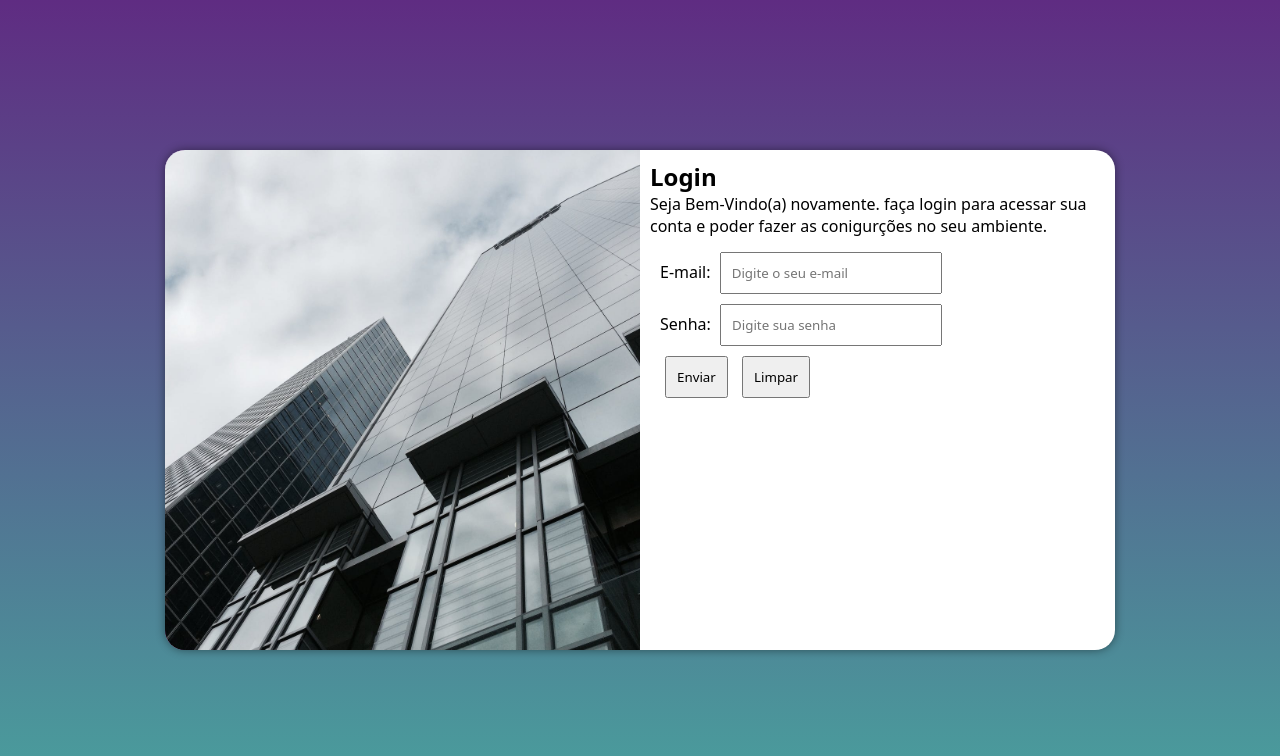
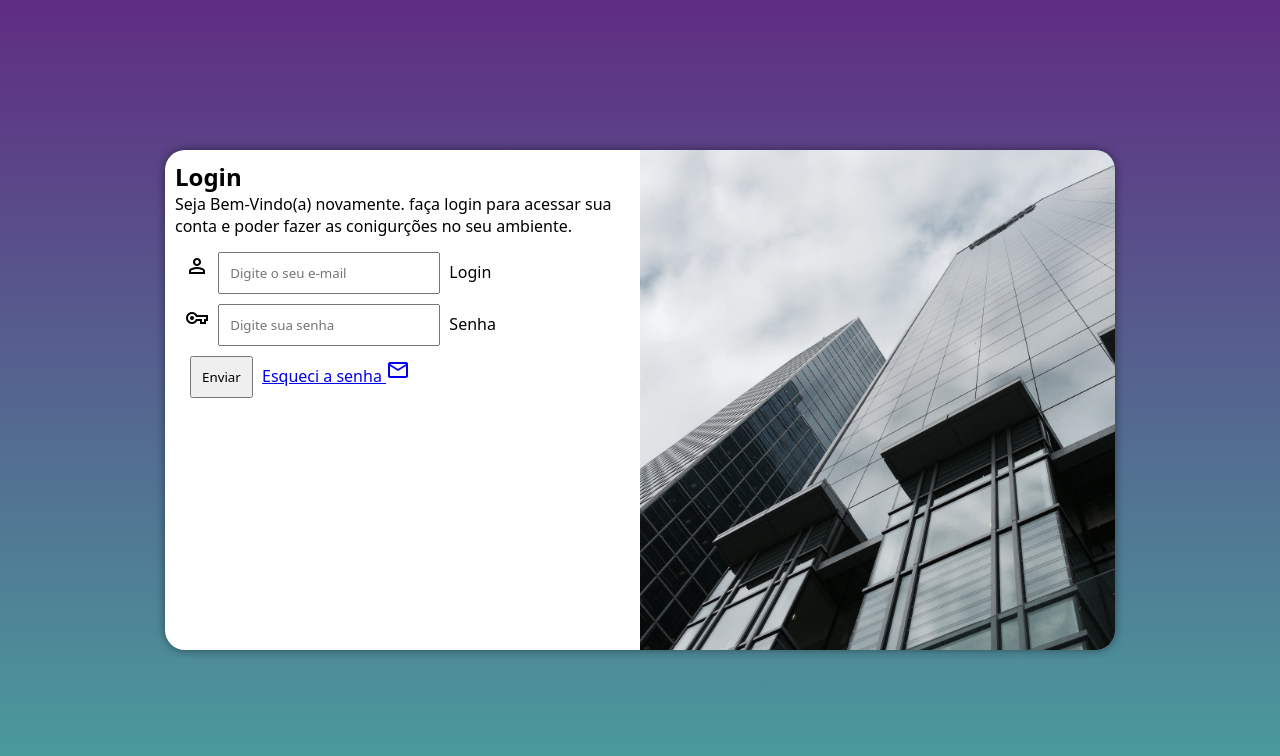
Before and after one commit to matheuslincoln/projeto-login, a plain HTML site: page index.html in a window 1280 px wide. Drawn offline with nearby package versions, Linux system fonts and the light colour scheme.

Commit message:
atualizei o formulário

```diff
--- a/estilos/media-query.css
+++ b/estilos/media-query.css
@@ -32,13 +32,13 @@
     }
 
     #login > #foto {
-        float: left;
+        float: right;
         width: 50%;
         height: 100%;
     }
 
     #login > #formulario {
-        float: right;
+        float: left;
         width: 50%;
 
     }
--- a/index.html
+++ b/index.html
@@ -4,6 +4,7 @@
     <meta charset="UTF-8">
     <meta name="viewport" content="width=device-width, initial-scale=1.0">
     <title>Document</title>
+    <link rel="stylesheet" href="https://fonts.googleapis.com/css2?family=Material+Symbols+Outlined:opsz,wght,FILL,GRAD@20..48,100..700,0..1,-50..200" />
     <link rel="stylesheet" href="estilos/style.css">
     <link rel="stylesheet" href="estilos/media-query.css">
 </head>
@@ -16,17 +17,24 @@
                 <h1>Login</h1>
                 <p>Seja Bem-Vindo(a) novamente. faça login para acessar sua conta e poder fazer as conigurções no seu ambiente.</p>
                 <form action="login.php" method="post">
-                    <div>
-                        <label for="iemail">E-mail:</label>
-                        <input type="email" name="email" id="iemail" required placeholder="Digite o seu e-mail">
+                    <div class="campo">
+                        <span class="material-symbols-outlined">person</span>
+                        <input type="email" name="login" id="ilogin" required placeholder="Digite o seu e-mail" autocomplete="email">
+                        <label for="iemail">Login</label>
+
                     </div>
-                    <div>
-                        <label for="isenha">Senha:</label>
-                        <input type="password" name="senha" id="isenha" required placeholder="Digite sua senha" minlength="8" maxlength="12">
+                    <div class="campo">
+                        <span class="material-symbols-outlined">vpn_key</span>
+                        <input type="password" name="senha" id="isenha" autocomplete="current-password" required placeholder="Digite sua senha" minlength="8" maxlength="12">
+                        <label for="isenha">Senha</label>
+
+
                     </div>
                     <div>
                         <input type="submit" value="Enviar">
-                        <input type="reset" value="Limpar">
+                        <a href="esqueci.html">Esqueci a senha
+                            <span class="material-symbols-outlined">mail</span>
+                        </a>
                     </div>
                 </form>
             </div>
```
